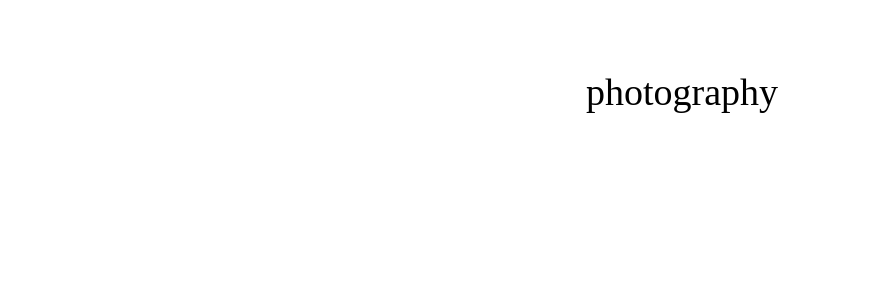
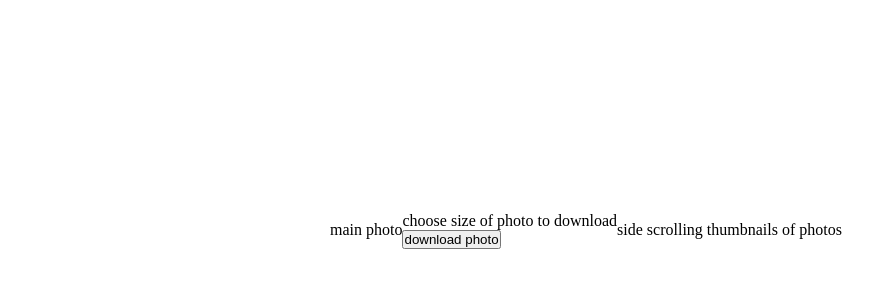
Before and after one commit to hightowerbuilds/hightower-builds, a React (Vite) app: page /photography in a window 1280 px wide. Shown: the part 170-458 px from the top of the page, without its empty margins (54-927 px from the left). Built offline with nearby package versions, Linux system fonts and the light colour scheme; no server answers; a web font is replaced by a local one.

Commit message:
style changs

```diff
--- /dev/null
+++ b/client/src/components/Gallery/Gallery.css
@@ -0,0 +1,9 @@
+
+.galleryMainContainer {
+    width: 100%;
+    height: 100vh;
+    display: flex;
+    justify-content: center;
+    align-items: center;
+    flex-wrap: wrap;
+}
--- /dev/null
+++ b/client/src/components/Gallery/Gallery.jsx
@@ -0,0 +1,31 @@
+
+import './Gallery.css';
+import { useState, useEffect } from "react"
+
+export default function Gallery() {
+
+
+const [ photoAlbum, setPhotoAlbum ] = useState([]);
+
+
+
+  return (
+    <div className="galleryMainContainer">
+    <div className='mainPhotoGallery'>
+        main photo
+    </div>
+
+    <div>
+        choose size of photo to download
+    <br />
+        <button>
+        download photo
+        </button>
+    </div>
+
+        <div>
+            side scrolling thumbnails of photos
+        </div>
+    </div>
+  )
+}
--- a/client/src/components/NavBar/NavBar.css
+++ b/client/src/components/NavBar/NavBar.css
@@ -13,3 +13,8 @@
     width: 130px;
     background: inherit;
 }
+
+.navBarButtons:hover {
+    border-bottom: 2px black solid;
+    background-color: seashell;
+}
--- a/client/src/pages/Photography/Photography.jsx
+++ b/client/src/pages/Photography/Photography.jsx
@@ -3,6 +3,7 @@ import './Photograpy.css'
 import NavBar from "../../components/NavBar/NavBar"
 import { supabase } from '../../services/supabase';
 import { useState, useEffect } from 'react'
+import Gallery from '../../components/Gallery/Gallery';
 
 export default function Photography() {
 
@@ -17,9 +18,11 @@ export default function Photography() {
 
     }}>
         <NavBar />
-        <p style={{ position: 'absolute', left: '50%', top: '30%', fontSize: '38px'}}>
-        photography
-        </p>
+        <div >
+
+        <Gallery />
+
+        </div>
 
     </div>
   )
```
